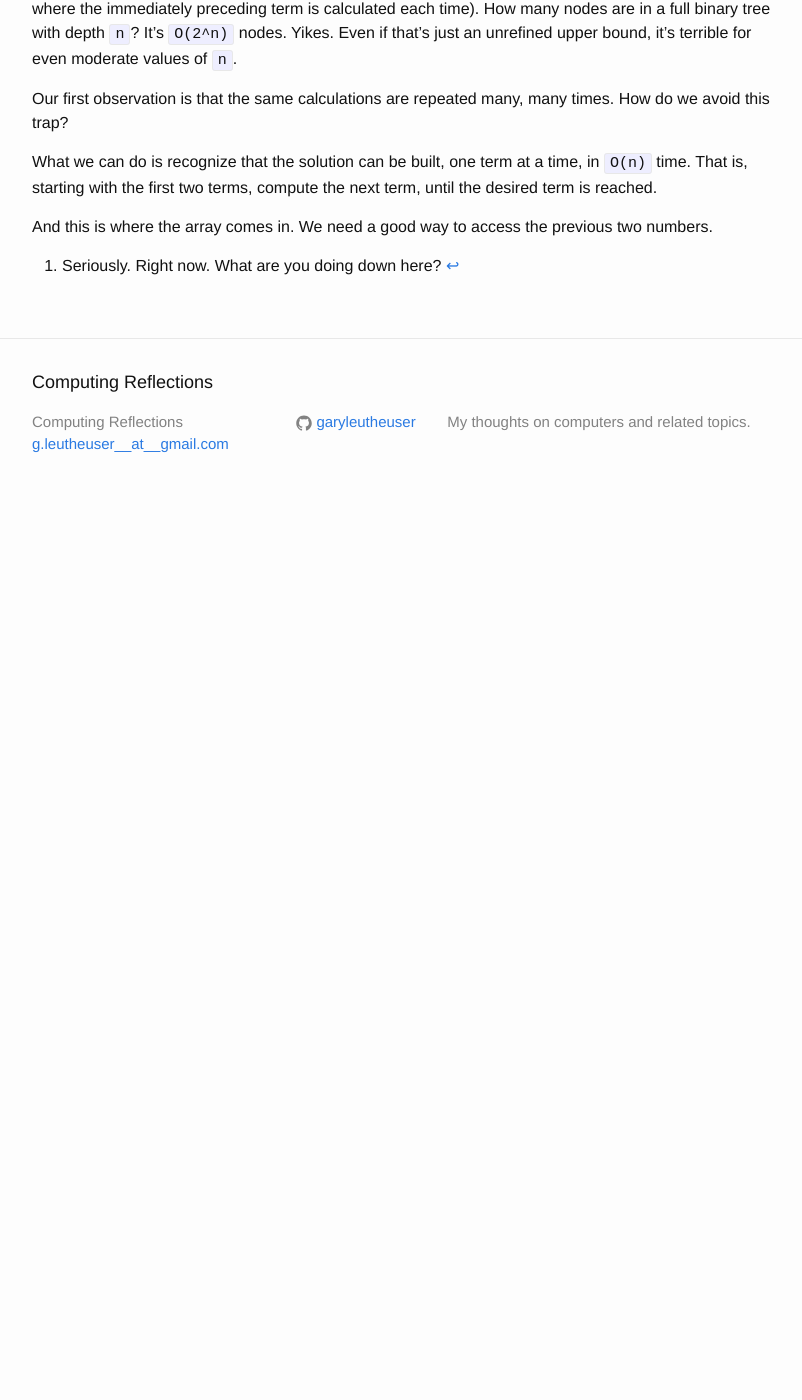
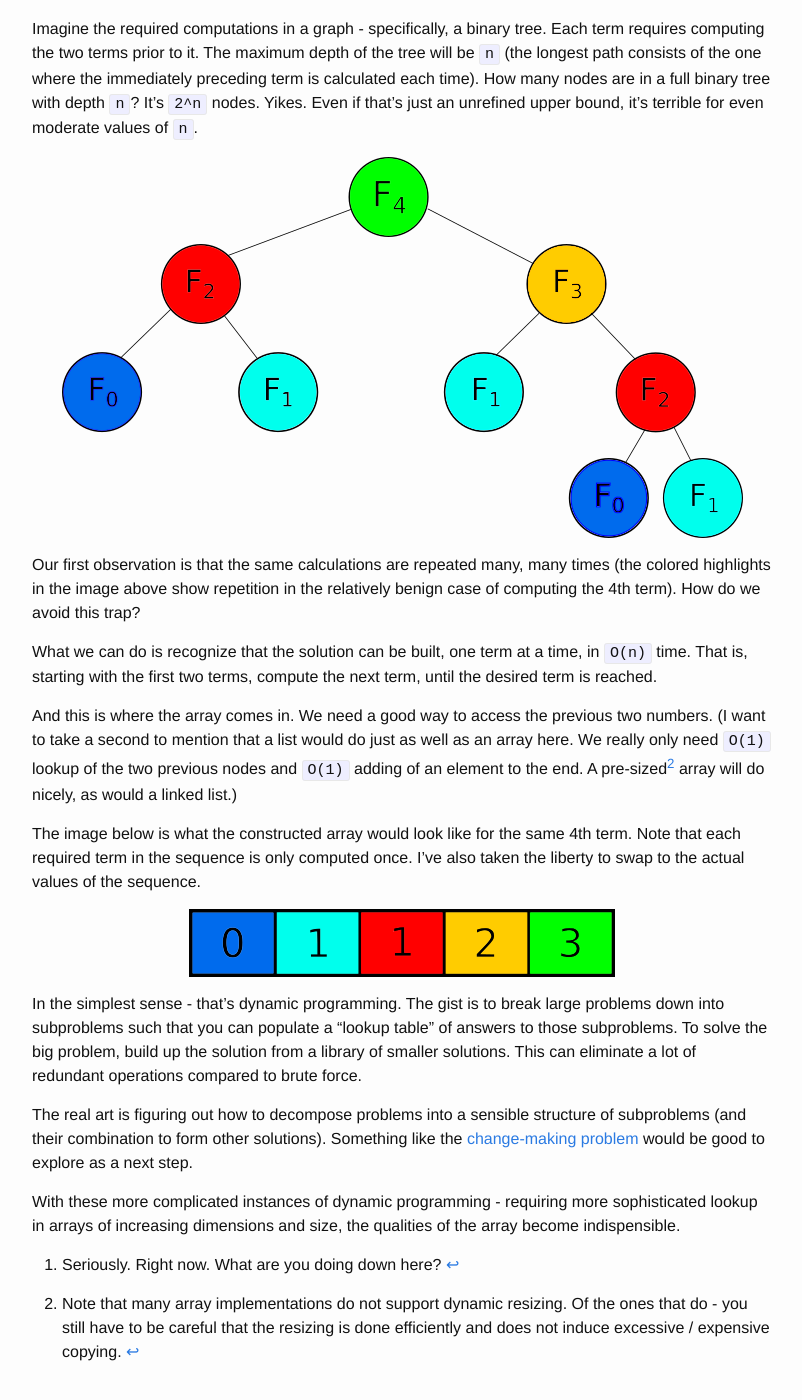
Before and after one commit to GaryLeutheuser/garyleutheuser.github.io, a Jekyll site: the page built from _posts/2020-09-29-arrays.markdown, in a window 1280 px wide and 1400 px high, scrolled down 1130 px. Shown: the whole window, without its empty margins (238-1040 px from the left). Built offline with Jekyll 4.4.1, drawn with Linux system fonts in a browser that asks for light colours; before the commit the page ends 1646 px from its top, so only the background shows below that; some of the changed text lies outside the part shown.

Commit message:
Finish arrays post

```diff
--- a/_posts/2020-09-29-arrays.markdown
+++ b/_posts/2020-09-29-arrays.markdown
@@ -10,15 +10,18 @@ are exposed to. The two dimensional array is extremely common - any
 board game that uses a grid exercises the idea. The number of
 examples are nearly endless - checkers, chess... endless.
 
-Let's start from ground zero. What is an array? It's a particular
-arrangement, in one or more dimensions, of a bunch of the _same
-type_ of objects.
+Let's start from ground zero. What is an array? It's a particular arrangement,
+in one or more dimensions, of a bunch of the _same type_ of objects. Probably
+the most important charactestic of this arrangement is that it provides `O(1)`
+lookup (i.e. fast retrieval of the `i`th element, for any `i`).
 
 [The simplest array might be this one, in one dimension]:
 
-(Insert picture of box array thing, 1 2 3 4 5 or such)
+{:refdef: style="text-align: center;"}
+![Simple array]({{ site.url }}/assets/simpleArray.png)
+{: refdef}
 
-The most timeless home of the array is perhaps dynamic
+One of the most timeless homes of the array is perhaps dynamic
 programming. Computing terms of the Fibonacci sequence is such a
 good problem for motivating dynamic programming, that we should
 take a minute _right now[^1]_ to check it out.
@@ -56,20 +59,54 @@ binary tree. Each term requires computing the two terms prior to
 it. The maximum depth of the tree will be `n` (the longest path
 consists of the one where the immediately preceding term is
 calculated each time). How many nodes are in a full binary tree
-with depth `n`? It's `O(2^n)` nodes. Yikes. Even if that's just an
+with depth `n`? It's `2^n` nodes. Yikes. Even if that's just an
 unrefined upper bound, it's terrible for even moderate values of
 `n`.
 
-Our first observation is that the same calculations are repeated
-many, many times. How do we avoid this trap?
+{:refdef: style="text-align: center;"}
+![Repeated computations are highlighted]({{ site.url }}/assets/redundantFib.png)
+{: refdef}
+
+Our first observation is that the same calculations are repeated many, many
+times (the colored highlights in the image above show repetition in the
+relatively benign case of computing the 4th term). How do we avoid this trap?
 
 What we can do is recognize that the solution can be built, one
 term at a time, in `O(n)` time. That is, starting with the first
 two terms, compute the next term, until the desired term is reached.
 
-And this is where the array comes in. We need a good way to access
-the previous two numbers.
+And this is where the array comes in. We need a good way to access the previous
+two numbers. (I want to take a second to mention that a list would do just as
+well as an array here. We really only need `O(1)` lookup of the two previous
+nodes and `O(1)` adding of an element to the end. A pre-sized[^2] array will do
+nicely, as would a linked list.)
+
+The image below is what the constructed array would look like for the same 4th
+term. Note that each required term in the sequence is only computed once. I've
+also taken the liberty to swap to the actual values of the sequence.
+
+{:refdef: style="text-align: center;"}
+![A better way to calculate]({{ site.url }}/assets/fibArray.png)
+{: refdef}
+
+In the simplest sense - that's dynamic programming. The gist is to break large
+problems down into subproblems such that you can populate a "lookup table" of
+answers to those subproblems. To solve the big problem, build up the solution
+from a library of smaller solutions. This can eliminate a lot of redundant
+operations compared to brute force.
+
+The real art is figuring out how to decompose problems into a sensible
+structure of subproblems (and their combination to form other solutions).
+Something like the [change-making
+problem](https://en.wikipedia.org/wiki/Change-making_problem) would be good to
+explore as a next step.
+
+With these more complicated instances of dynamic programming - requiring more
+sophisticated lookup in arrays of increasing dimensions and size, the qualities
+of the array become indispensible.
 
 [^1]: Seriously. Right now. What are you doing down here?
 
+[^2]: Note that many array implementations do not support dynamic resizing. Of the ones that do - you still have to be careful that the resizing is done efficiently and does not induce excessive / expensive copying.
+
 [The simplest array might be this one, in one dimension]:https://www.youtube.com/watch?v=4J9MRYJz9-4
```
Also changed, not shown: assets/fibArray.png (added), assets/redundantFib.png (added), assets/simpleArray.png (added).
